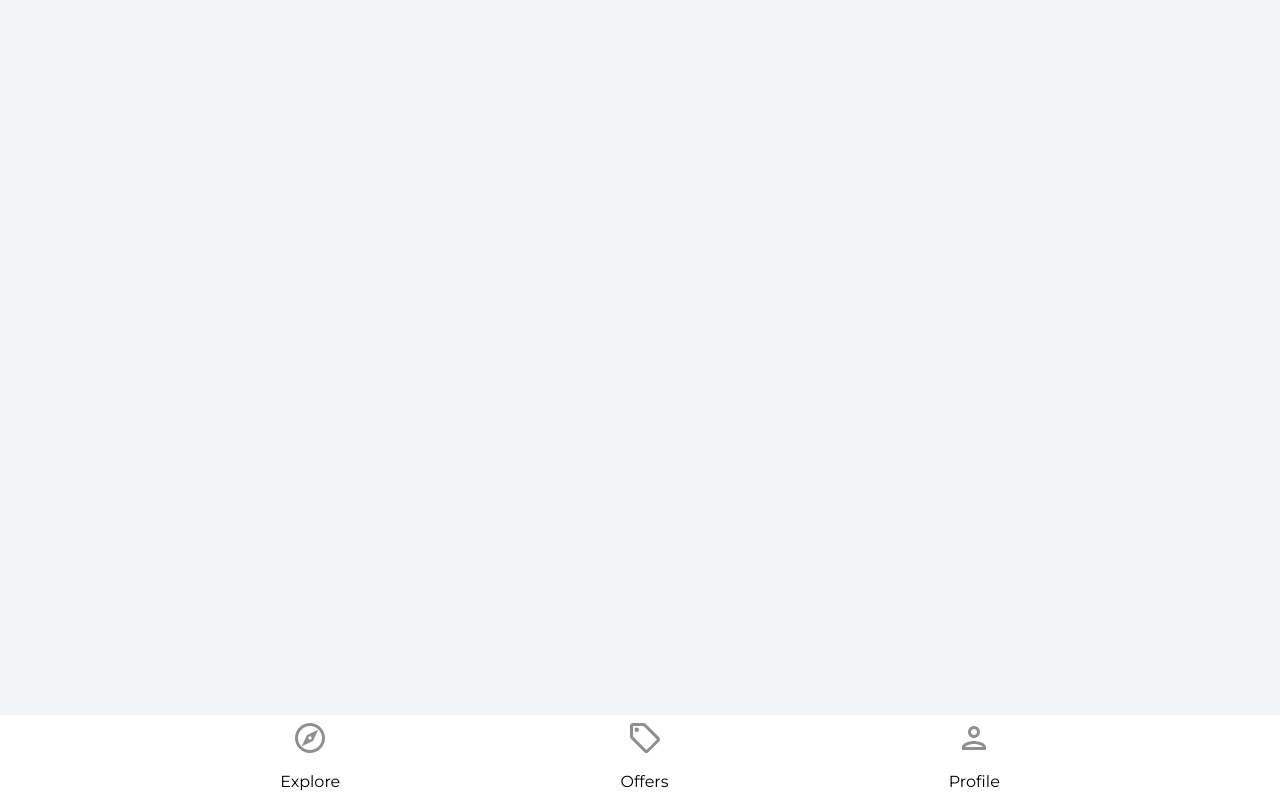
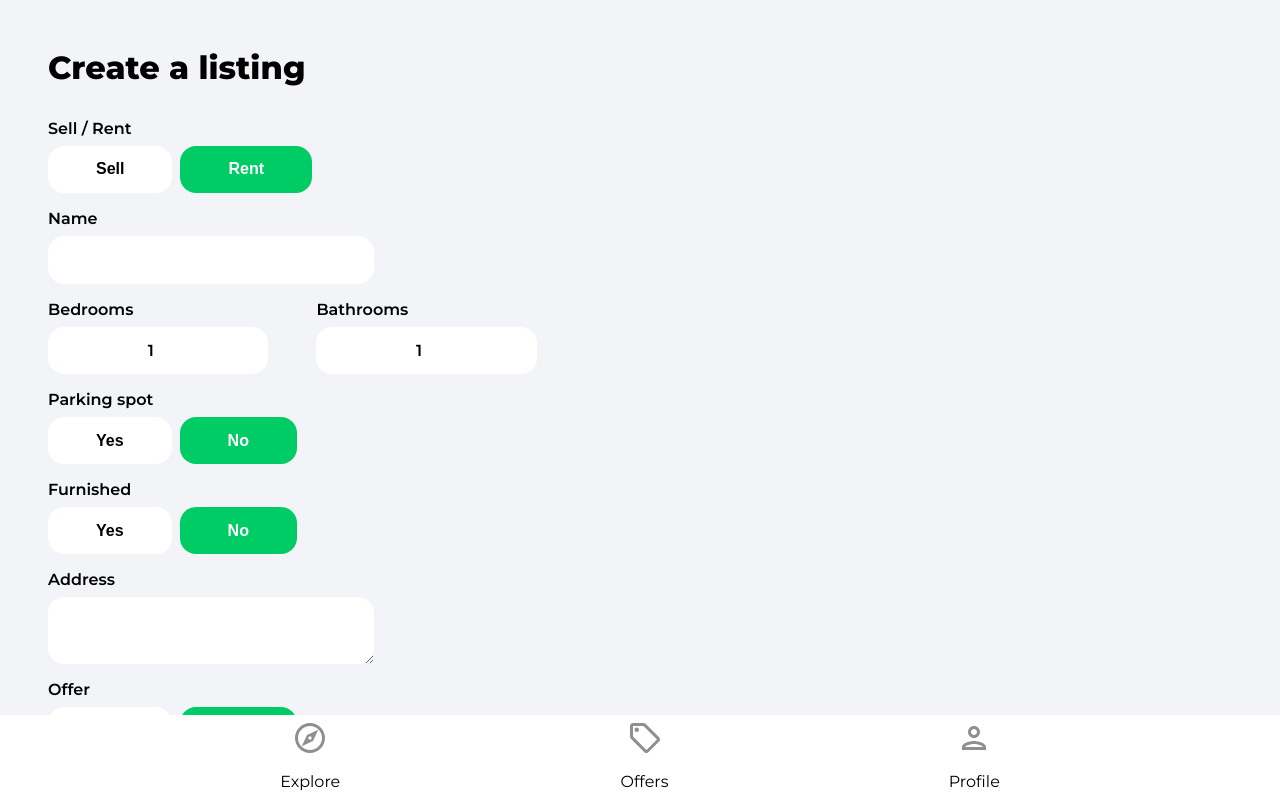
Before and after one commit to killu4kun/house-marketplace, a React (Create React App) app: page /create-listing in a window 1280 px wide. Shown: the top 798 px of the page. Built offline with nearby package versions, Linux system fonts and the light colour scheme; no server answers; sample sign-in values are in the browser's storage; the HTML template or start-up script is replaced by a standard one.

Commit message:
create listings and fix in profile

```diff
--- a/src/App.js
+++ b/src/App.js
@@ -10,6 +10,7 @@
 import Profile from './pages/Profile';
 import SignIn from './pages/SignIn';
 import SignUp from './pages/SignUp';
+import CreateListings from './pages/CreateListings';
 
 function App() {
   return (
@@ -18,6 +19,7 @@
         <Routes>
           <Route path='/' element={<Explore />} />
           <Route path='/forgot-password' element={<ForgotPassword />} />
+          <Route path='/create-listing' element={<CreateListings />} />
           <Route path='/offers' element={<Offers />} />
           <Route path='/category/:categoryName' element={<Category />} />
           <Route path='/profile' element={<PrivateRoute />}>
--- /dev/null
+++ b/src/pages/CreateListings.jsx
@@ -0,0 +1,323 @@
+import React from 'react';
+import { useState, useEffect, useRef } from 'react';
+import { getAuth, onAuthStateChanged } from 'firebase/auth';
+import { useNavigate } from 'react-router-dom';
+import Spinner from '../components/Spinner';
+
+function CreateListings() {
+  const [geoLocationEnabled, setGeolocationEnabled] = useState(true);
+  const [loading, setLoading] = useState(false);
+  const [formData, setFormData] = useState({
+    type: 'rent',
+    name: '',
+    bedrooms: 1,
+    bathrooms: 1,
+    parking: false,
+    furnished: false,
+    address: '',
+    offer: false,
+    regularPrice: 0,
+    discountedPrice: 0,
+    images: {},
+    latitude: 0,
+    longitude: 0,
+  });
+
+  const {
+    type,
+    name,
+    bedrooms,
+    bathrooms,
+    parking,
+    furnished,
+    address,
+    offer,
+    regularPrice,
+    discountedPrice,
+    images,
+    latitude,
+    longitude,
+  } = formData;
+
+  const auth = getAuth();
+  const navigate = useNavigate();
+  const isMounted = useRef(true);
+
+  useEffect(() => {
+    if (isMounted) {
+      onAuthStateChanged(auth, (user) => {
+        if (user) {
+          setFormData({ ...formData, userRef: user.uid });
+        } else {
+          navigate('/sign-in');
+        }
+      });
+    }
+    return () => {
+      isMounted.current = false;
+    };
+  }, [isMounted]);
+
+  const onSubmit = (e) => {
+    e.preventDefault();
+    console.log(formData)
+  };
+
+  const onMutate = (e) => {
+    let boolean = null;
+    if (e.target.value === 'true') {
+      boolean = true;
+    }
+    if (e.target.value === 'false') {
+      boolean = false;
+    }
+
+    //Files
+    if(e.target.files) {
+        setFormData((prevState) => ({
+            ...prevState,
+            images: e.target.files
+        }))
+    }
+
+    //Text/bools/numbers
+    if(!e.target.files) {
+        setFormData((prevState) => ({
+            ...prevState,
+            [e.target.id]: boolean ?? e.target.value
+        }))
+    }
+  };
+
+  if (loading) {
+    return <Spinner />;
+  }
+  return (
+    <div className='profile'>
+      <header>
+        <p className='pageHeader'>Create a listing</p>
+      </header>
+      <main>
+        <form onSubmit={onSubmit}>
+          <label className='formLabel'>Sell / Rent</label>
+          <div className='formButtons'>
+            <button
+              type='button'
+              className={type === 'sale' ? 'formButtonActive' : 'formButton'}
+              id='type'
+              value='sale'
+              onClick={onMutate}
+            >
+              Sell
+            </button>
+            <button
+              type='button'
+              className={type === 'rent' ? 'formButtonActive' : 'formButton'}
+              id='type'
+              value='rent'
+              onClick={onMutate}
+            >
+              Rent
+            </button>
+          </div>
+          <label className='formLabel'>Name</label>
+          <input
+            className='formInputName'
+            type='text'
+            id='name'
+            value={name}
+            onChange={onMutate}
+            maxLength='32'
+            minLength='10'
+            required
+          />
+          <div className='formRooms flex'>
+            <div>
+              <label className='formLabel'>Bedrooms</label>
+              <input
+                className='formInputSmall'
+                type='number'
+                id='bedrooms'
+                value={bedrooms}
+                onChange={onMutate}
+                maxLength='1'
+                minLength='50'
+                required
+              />
+            </div>
+            <div>
+              <label className='formLabel'>Bathrooms</label>
+              <input
+                className='formInputSmall'
+                type='number'
+                id='bathrooms'
+                value={bathrooms}
+                onChange={onMutate}
+                maxLength='1'
+                minLength='50'
+                required
+              />
+            </div>
+          </div>
+          <label className='formLabel'>Parking spot</label>
+          <div className='formButtons'>
+            <button
+              className={parking ? 'formButtonActive' : 'formButton'}
+              type='button'
+              id='parking'
+              value={true}
+              onClick={onMutate}
+              min='1'
+              max='50'
+            >
+              Yes
+            </button>
+            <button
+              className={
+                !parking && parking !== null ? 'formButtonActive' : 'formButton'
+              }
+              type='button'
+              id='parking'
+              value={false}
+              onClick={onMutate}
+            >
+              No
+            </button>
+          </div>
+          <label className='formLabel'>Furnished</label>
+          <div className='formButtons'>
+            <button
+              className={furnished ? 'formButtonActive' : 'formButton'}
+              type='button'
+              id='furnished'
+              value={true}
+              onClick={onMutate}
+            >
+              Yes
+            </button>
+            <button
+              className={
+                !furnished && furnished !== null
+                  ? 'formButtonActive'
+                  : 'formButton'
+              }
+              type='button'
+              id='furnished'
+              value={false}
+              onClick={onMutate}
+            >
+              No
+            </button>
+          </div>
+          <label className='formLabel'>Address</label>
+          <textarea
+            className='formInputAddress'
+            type='text'
+            id='address'
+            value={address}
+            onChange={onMutate}
+            required
+          />
+          {!geoLocationEnabled && (
+            <div className='formLatLng flex'>
+              <div>
+                <label className='formLabel'>Latitude</label>
+                <input
+                  className='formInputSmall'
+                  type='number'
+                  id='latitude'
+                  value={latitude}
+                  onChange={onMutate}
+                  required
+                />
+              </div>
+              <div>
+                <label className='formLabel'>Logintude</label>
+                <input
+                  className='formInputSmall'
+                  type='number'
+                  id='longitude'
+                  value={longitude}
+                  onChange={onMutate}
+                  required
+                />
+              </div>
+            </div>
+          )}
+
+          <label className='formLabel'>Offer</label>
+          <div className='formButtons'>
+            <button
+              className={offer ? 'formButtonActive' : 'formButton'}
+              type='button'
+              id='offer'
+              value={true}
+              onClick={onMutate}
+            >
+              Yes
+            </button>
+            <button
+              className={
+                !offer && offer !== null ? 'formButtonActive' : 'formButton'
+              }
+              type='button'
+              id='offer'
+              value={false}
+              onClick={onMutate}
+            >
+              No
+            </button>
+          </div>
+          <label className='formLabel'></label>
+          <div className='formPriceDiv'>
+            <input
+              type='number'
+              className='formInputSmall'
+              id='regularPrice'
+              value={regularPrice}
+              onChange={onMutate}
+              min='50'
+              max='75000000'
+              required
+            />
+            {type === 'rent' && <p className='formPriceText'>$ / Month</p>}
+          </div>
+          {offer && (
+            <>
+              <label className='formLabel'>Discounted Price</label>
+              <input
+                type='number'
+                className='formInputSmall'
+                id='discountedPrice'
+                value={discountedPrice}
+                onChange={onMutate}
+                min='50'
+                max='75000000'
+                required={offer}
+              />
+            </>
+          )}
+          <label className='formLabel'>Images</label>
+          <p className='imagesInfo'>
+            The first image will be the cover (max 6).
+          </p>
+          <input
+            type='file'
+            className='formInputFile'
+            id='images'
+            onChange={onMutate}
+            max='6'
+            accept='.jpg, .jpeg, .png'
+            multiple
+            required
+          />
+          <button className='primaryButton createListingButton' type='submit'>
+            Create Listing
+          </button>
+        </form>
+      </main>
+    </div>
+  );
+}
+
+export default CreateListings;
--- a/src/pages/Profile.jsx
+++ b/src/pages/Profile.jsx
@@ -1,9 +1,11 @@
 import { useState, useEffect } from 'react';
 import { getAuth, updateProfile } from 'firebase/auth';
-import { useNavigate } from 'react-router-dom';
+import { Link, useNavigate } from 'react-router-dom';
 import { db } from '../firebase-config';
 import { updateDoc, doc } from 'firebase/firestore';
 import { toast } from 'react-toastify';
+import arrowRight from '../assets/svg/keyboardArrowRightIcon.svg';
+import homeIcon from '../assets/svg/homeIcon.svg';
 
 export default function Profile() {
   const auth = getAuth();
@@ -89,6 +91,11 @@
             />
           </form>
         </div>
+        <Link to='/create-listing' className='createListing'>
+          <img src={homeIcon} alt='home' />
+          <p>Sell or rent your home</p>
+          <img src={arrowRight} alt='arrow Right' />
+        </Link>
       </main>
     </div>
   );
```
